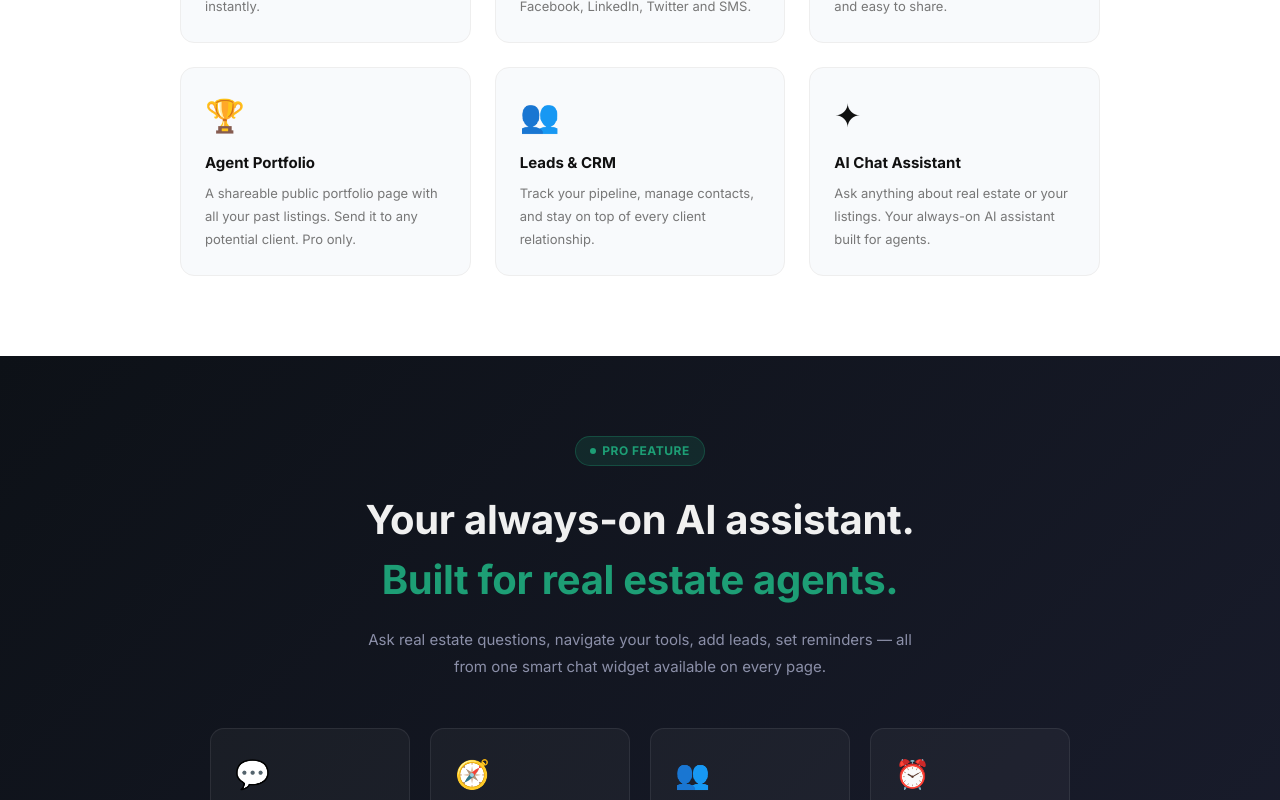
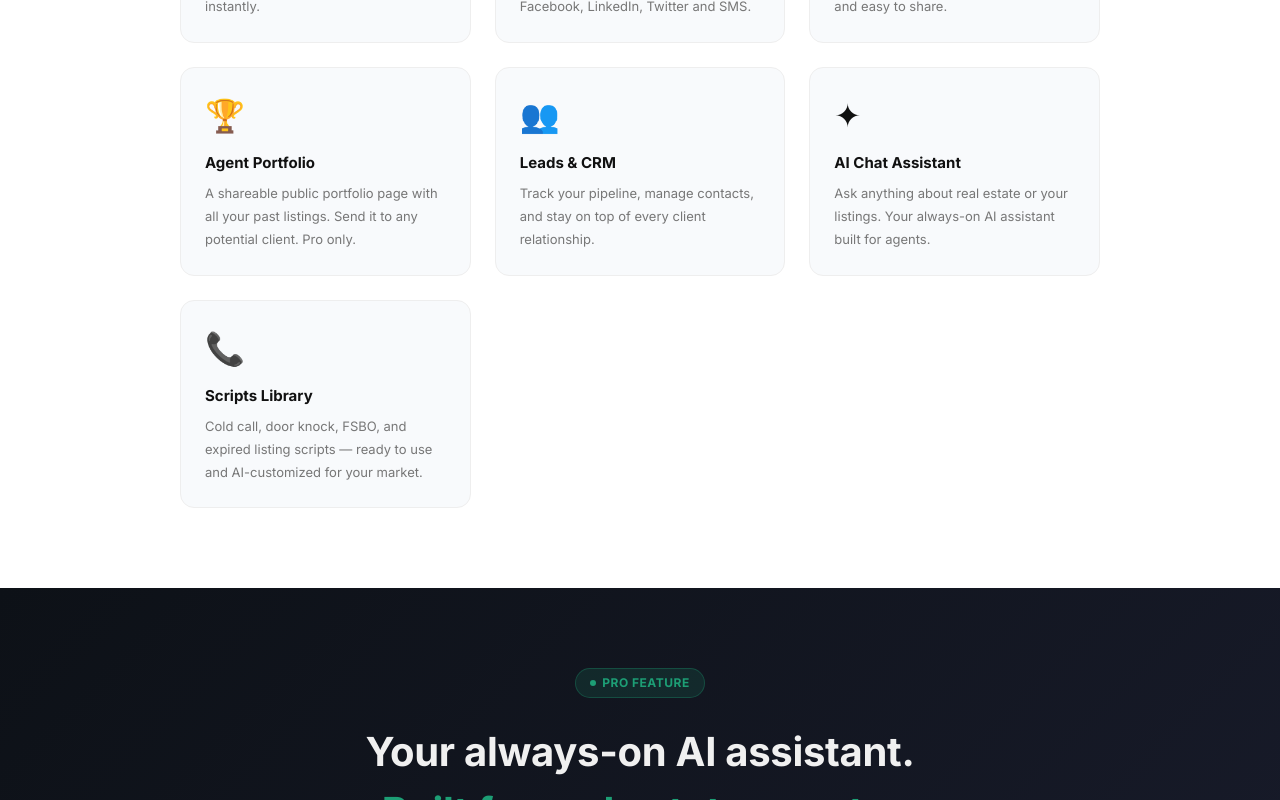
Before and after one commit to APD013/listing-whisperer, a Next.js app: page / in a window 1280 px wide. Shown: the part 2392-3192 px from the top of the page. Built offline with nearby package versions, Linux system fonts and the light colour scheme; no server answers.

Commit message:
Add Scripts Library to features grid on homepage

```diff
--- a/src/app/page.tsx
+++ b/src/app/page.tsx
@@ -180,6 +180,7 @@ export default function Home() {
               {icon:'🏆',title:'Agent Portfolio',desc:'A shareable public portfolio page with all your past listings. Send it to any potential client. Pro only.'},
               {icon:'👥',title:'Leads & CRM',desc:'Track your pipeline, manage contacts, and stay on top of every client relationship.'},
               {icon:'✦',title:'AI Chat Assistant',desc:'Ask anything about real estate or your listings. Your always-on AI assistant built for agents.'},
+              {icon:'📞',title:'Scripts Library',desc:'Cold call, door knock, FSBO, and expired listing scripts — ready to use and AI-customized for your market.'},
             ].map(({icon,title,desc}) => (
               <div key={title} style={{background:'#f8fafc',borderRadius:'14px',padding:'1.5rem',border:'1px solid #eee',transition:'all 0.2s'}}
                 onMouseOver={e => {e.currentTarget.style.borderColor='#1D9E75';e.currentTarget.style.boxShadow='0 4px 20px rgba(29,158,117,0.1)'}}
```
